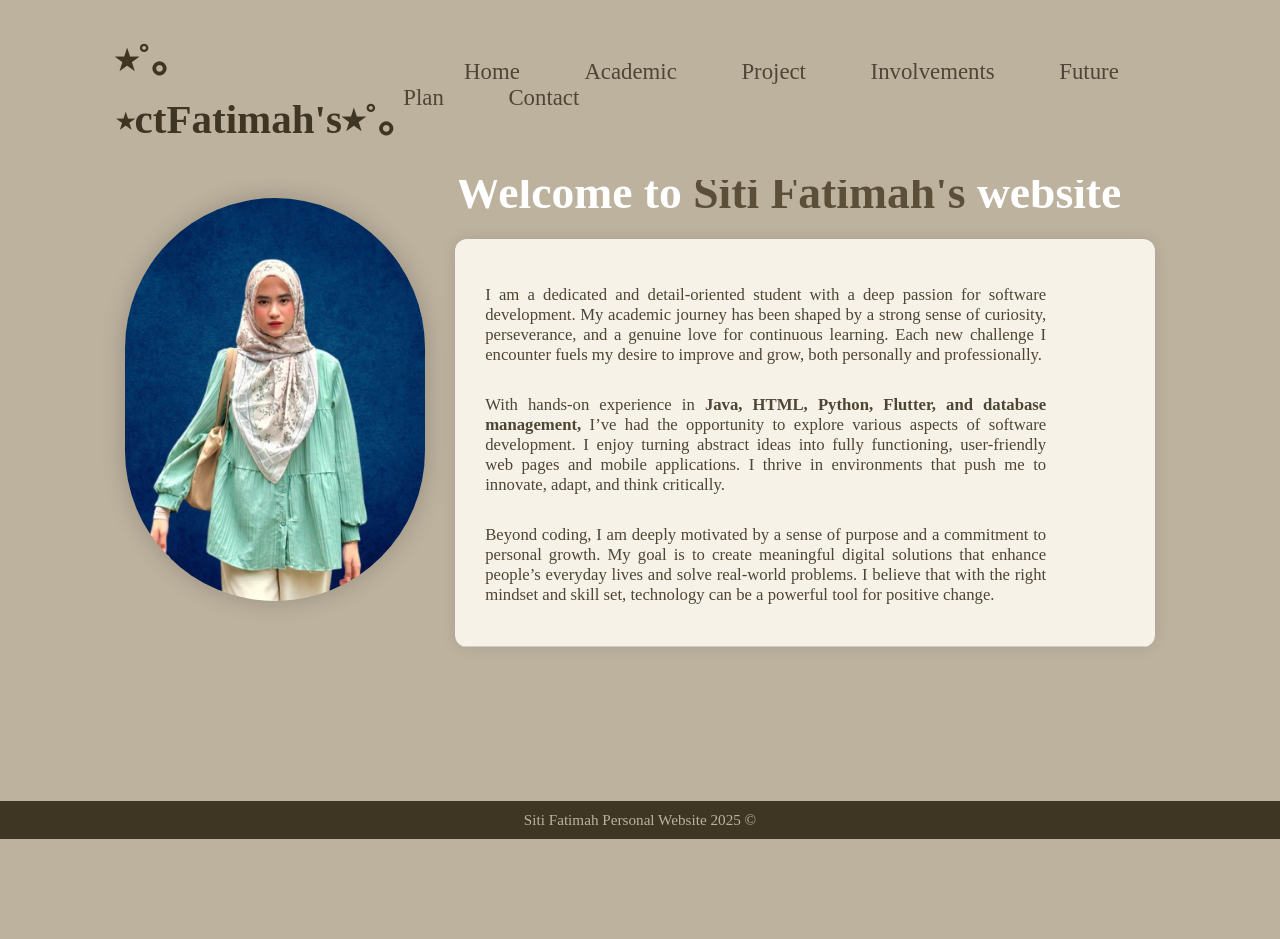
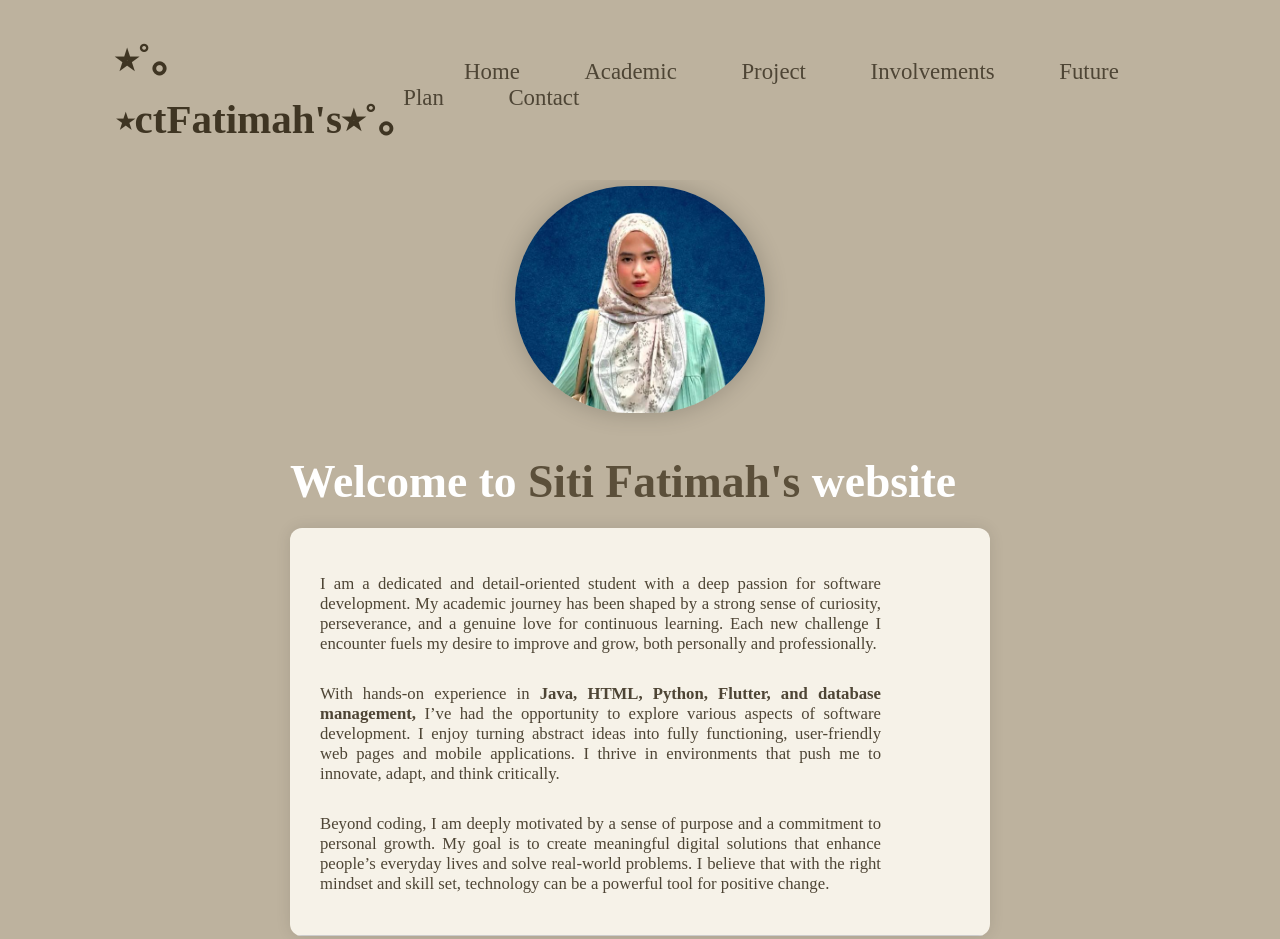
Before and after one commit to SitiFatimah0403/Lab_2_SSE3308, a plain HTML site: page index.html in a window 1280 px wide. Shown: the top 939 px of the page. Before the commit the page ends 839 px from the top, so only its background shows below. Drawn offline with Linux system fonts and the light colour scheme.

Commit message:
Update: <brief description of changes>

```diff
--- a/index.html
+++ b/index.html
@@ -23,12 +23,12 @@
       </nav>
     </header>
     <section class="main">
-      <div class="mainPhoto">
+      <div class="mainPhoto centeredPhoto"">
         <img
-          src="images\photo_2025-04-08_10-58-04.jpg"
+          src="images\photo_2025-04-13_23-14-21.jpg"
           alt=""
           width="300"
-          style="border-radius: 20rem"
+          style="border-radius: 60rem"
         />
       </div>
       <div class="mainText">
--- a/styles.css
+++ b/styles.css
@@ -238,9 +238,10 @@ span {
 }
 
 .mainPhoto {
-    margin: 0;
+    margin: 0 40px;
     border-radius: 20px;
     margin-top: 3px;
+
 
 }
 
@@ -249,6 +250,7 @@ span {
     width: 300px;
     box-shadow: 0 0 25px rgba(0, 0, 0, 0.2);
     max-width: 90vw;
+    margin-top: 90px;
 }
 
 .mainText {
@@ -257,8 +259,21 @@ span {
     flex: 1;
     margin-top: 32px;
 
+}
 
-}
+.centeredPhoto {
+    display: flex;
+    justify-content: center;
+    align-items: center;
+    width: 100%;
+    margin-top: 50px; /* You can adjust this */
+  }
+
+  .centeredPhoto img {
+    border-radius: 50%;
+    box-shadow: 0 0 25px rgba(0, 0, 0, 0.2);
+    width: 250px;
+  }
 
 .mainText h1 {
     font-size: 3rem;
```
Also changed, not shown: images/photo_2025-04-13_23-14-21.jpg (added).
